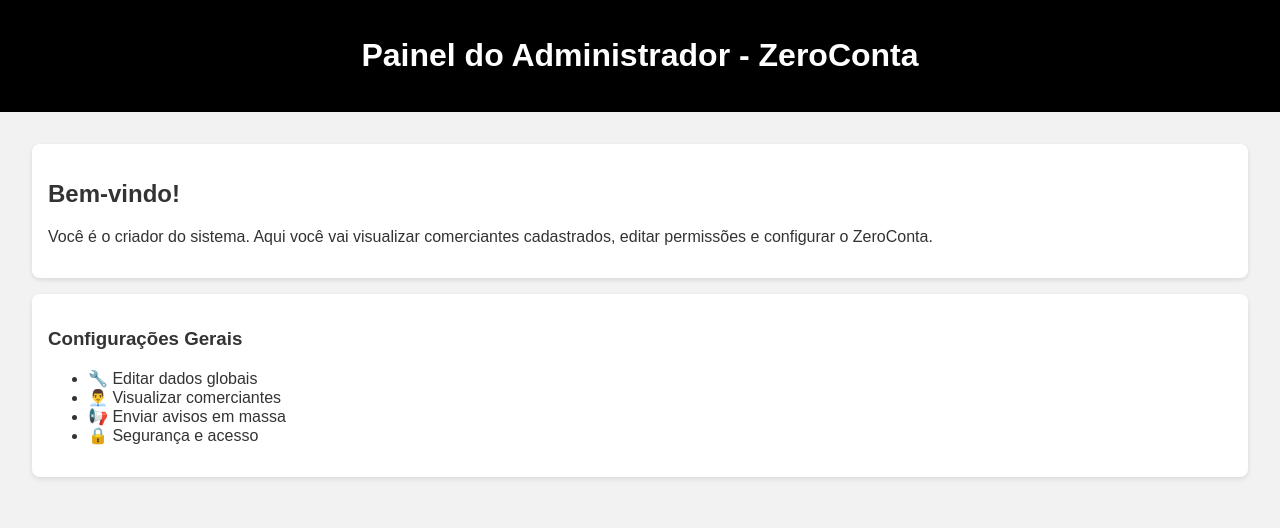
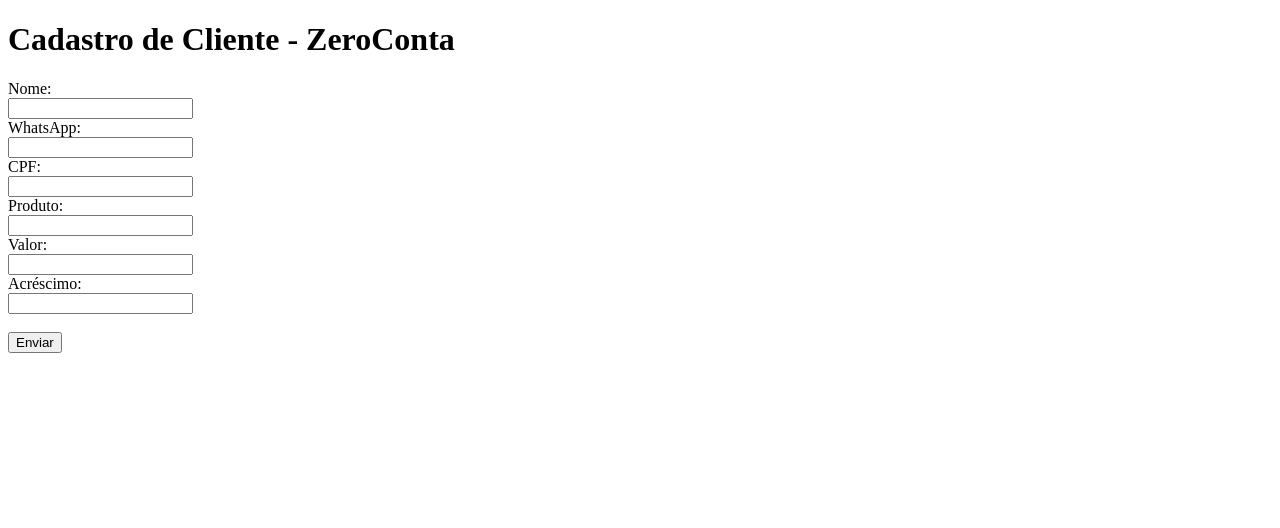
Before and after one commit to lindomaralves/ZeroConta-Administrador, a plain HTML site: page index.html in a window 1280 px wide. Drawn offline with Linux system fonts and the light colour scheme.

Commit message:
Adicionado formulário com webhook do Make

```diff
--- a/index.html
+++ b/index.html
@@ -3,29 +3,31 @@
 <head>
   <meta charset="UTF-8" />
   <meta name="viewport" content="width=device-width, initial-scale=1.0"/>
-  <title>ZeroConta Admin</title>
-  <link rel="stylesheet" href="style.css">
+  <title>Formulário ZeroConta</title>
 </head>
 <body>
-  <header>
-    <h1>Painel do Administrador - ZeroConta</h1>
-  </header>
+  <h1>Cadastro de Cliente - ZeroConta</h1>
 
-  <main>
-    <section>
-      <h2>Bem-vindo!</h2>
-      <p>Você é o criador do sistema. Aqui você vai visualizar comerciantes cadastrados, editar permissões e configurar o ZeroConta.</p>
-    </section>
+  <form action="https://hook.us2.make.com/2pb32fhzkiuo90xeq816jkr7ocou9zko" method="POST">
+    <label>Nome:</label><br/>
+    <input type="text" name="nome" required><br/>
 
-    <section>
-      <h3>Configurações Gerais</h3>
-      <ul>
-        <li>🔧 Editar dados globais</li>
-        <li>👨‍💼 Visualizar comerciantes</li>
-        <li>📢 Enviar avisos em massa</li>
-        <li>🔒 Segurança e acesso</li>
-      </ul>
-    </section>
-  </main>
+    <label>WhatsApp:</label><br/>
+    <input type="text" name="whatsapp" required><br/>
+
+    <label>CPF:</label><br/>
+    <input type="text" name="cpf" required><br/>
+
+    <label>Produto:</label><br/>
+    <input type="text" name="produto" required><br/>
+
+    <label>Valor:</label><br/>
+    <input type="number" step="0.01" name="valor" required><br/>
+
+    <label>Acréscimo:</label><br/>
+    <input type="number" step="0.01" name="acrescimo"><br/><br/>
+
+    <button type="submit">Enviar</button>
+  </form>
 </body>
 </html>
```
